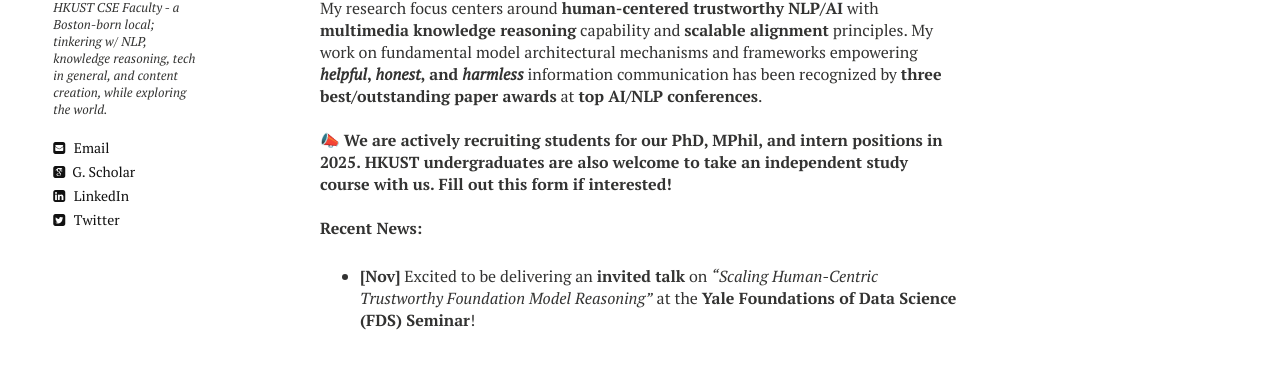
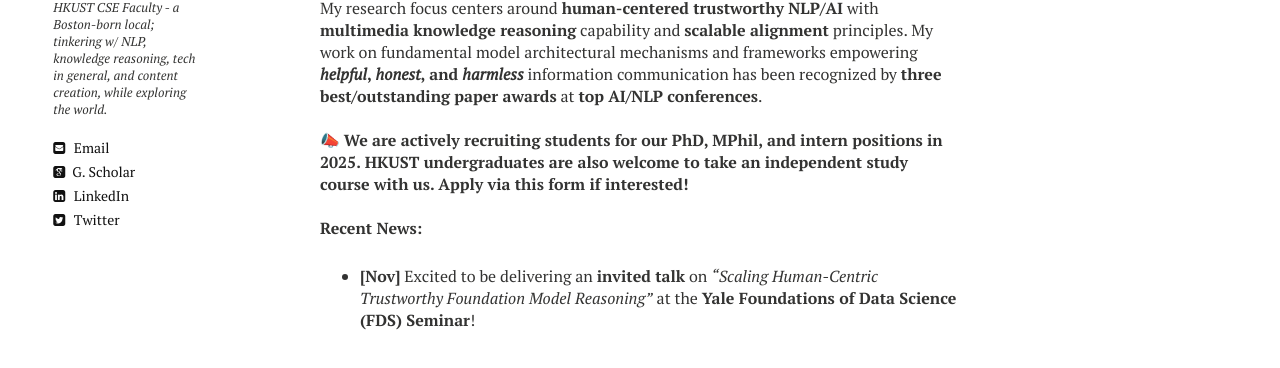
Before and after one commit to mayrfung/mayrfung.github.io, a Jekyll site: the page built from index.md, in a window 1280 px wide. Shown: the part 512-880 px from the top of the page. Built offline with Jekyll 4.4.1, drawn with Linux system fonts in a browser that asks for light colours; nearby versions of some CDN libraries.

Commit message:
Update index.md

```diff
--- a/index.md
+++ b/index.md
@@ -11,7 +11,7 @@ I am a tenure-track assistant professor at the <a href="https://cse.hkust.edu.hk
 <br><br>
 My research focus centers around <b>human-centered trustworthy NLP/AI</b> with <b>multimedia knowledge reasoning</b> capability and <b>scalable alignment</b> principles. My work on fundamental model architectural mechanisms and frameworks empowering <b><b><i>helpful</i></b>, <i><b>honest</b></i>, and <i>harmless</i></b> information communication has been recognized by <b>three best/outstanding paper awards</b> at <b>top AI/NLP conferences</b>.
 <br><br>
-📣 <b>We are actively recruiting students for our PhD, MPhil, and intern positions in 2025. HKUST undergraduates are also welcome to take an independent study course with us. Fill out <a href="https://forms.gle/S6fe7xoAxuHwV4VC6" target="_blank"><b>this form</b></a> if interested!</b>
+📣 <b>We are actively recruiting students for our PhD, MPhil, and intern positions in 2025. HKUST undergraduates are also welcome to take an independent study course with us. Apply via <a href="https://forms.gle/S6fe7xoAxuHwV4VC6" target="_blank"><b>this form</b></a> if interested!</b>
 
 <br>
 <b>Recent News:</b>
```
